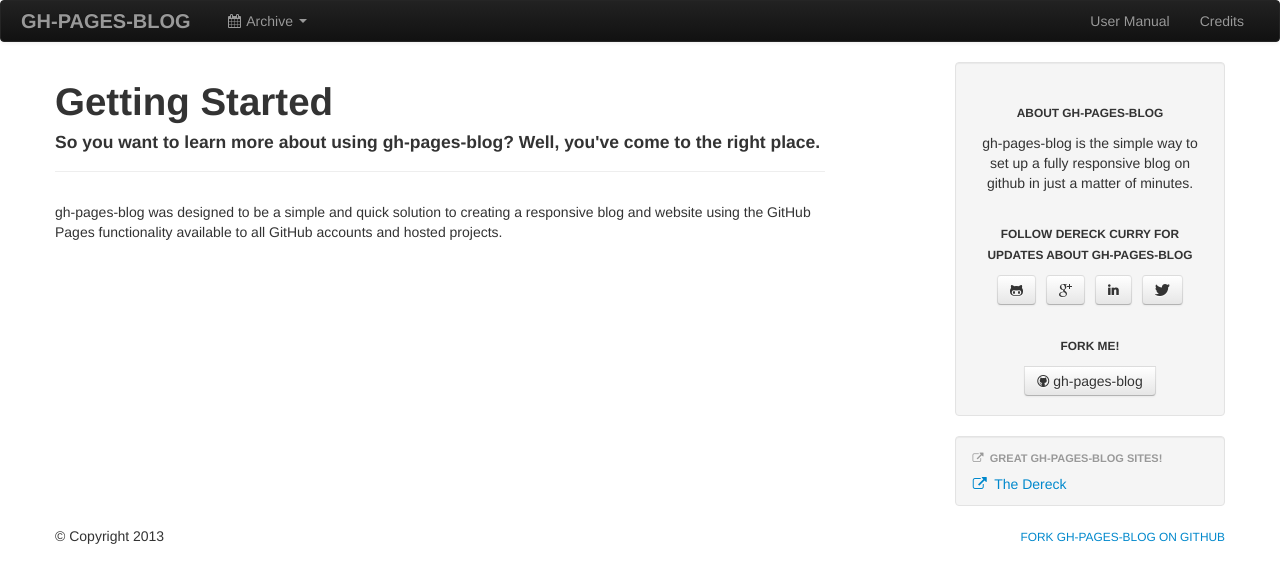
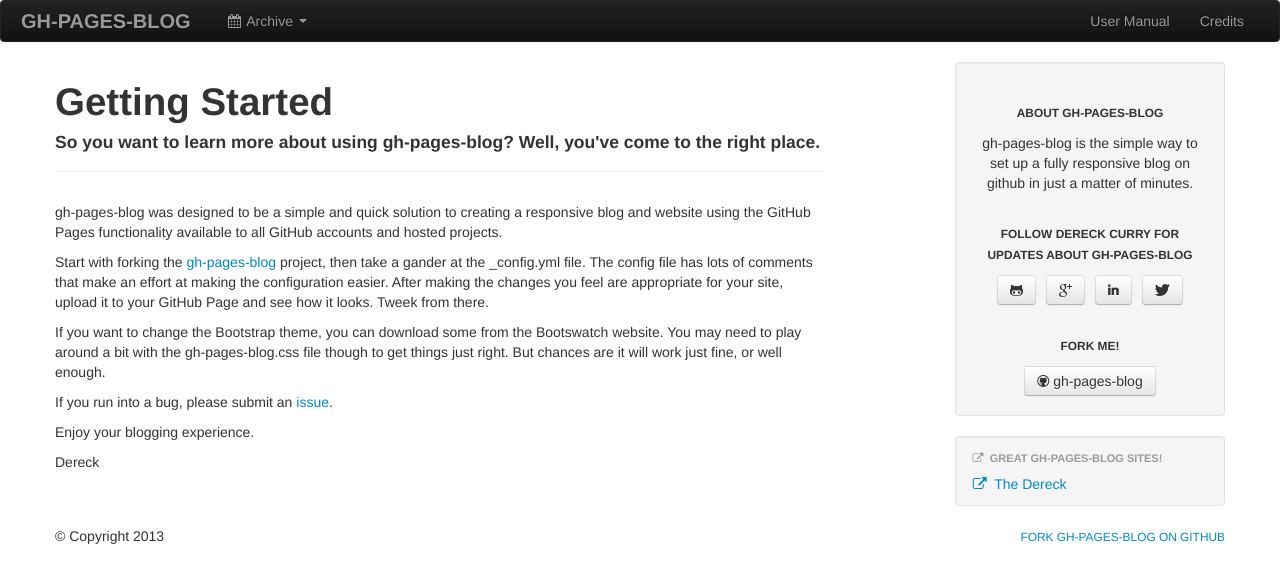
Before and after one commit to thedereck/gh-pages-blog, a Jekyll site: the page built from user-manual/getting-started.md, in a window 1280 px wide. Shown: the top 583 px of the page. Built offline with Jekyll 4.4.1, drawn with Linux system fonts in a browser that asks for light colours; comment, search, counter and statistics services are not loaded.

Commit message:
Adding getting started text.

```diff
--- a/user-manual/getting-started.md
+++ b/user-manual/getting-started.md
@@ -6,3 +6,13 @@
 ---
 
 gh-pages-blog was designed to be a simple and quick solution to creating a responsive blog and website using the GitHub Pages functionality available to all GitHub accounts and hosted projects.
+
+Start with forking the [gh-pages-blog](http://www.github.com/thedereck/gh-pages-blog) project, then take a gander at the _config.yml file. The config file has lots of comments that make an effort at making the configuration easier. After making the changes you feel are appropriate for your site, upload it to your GitHub Page and see how it looks. Tweek from there.
+
+If you want to change the Bootstrap theme, you can download some from the Bootswatch website. You may need to play around a bit with the gh-pages-blog.css file though to get things just right. But chances are it will work just fine, or well enough.
+
+If you run into a bug, please submit an [issue](https://github.com/thedereck/gh-pages-blog/issues).
+
+Enjoy your blogging experience.
+
+Dereck
```
Also changed, not shown: user-manual.md (+1 -0 lines).
